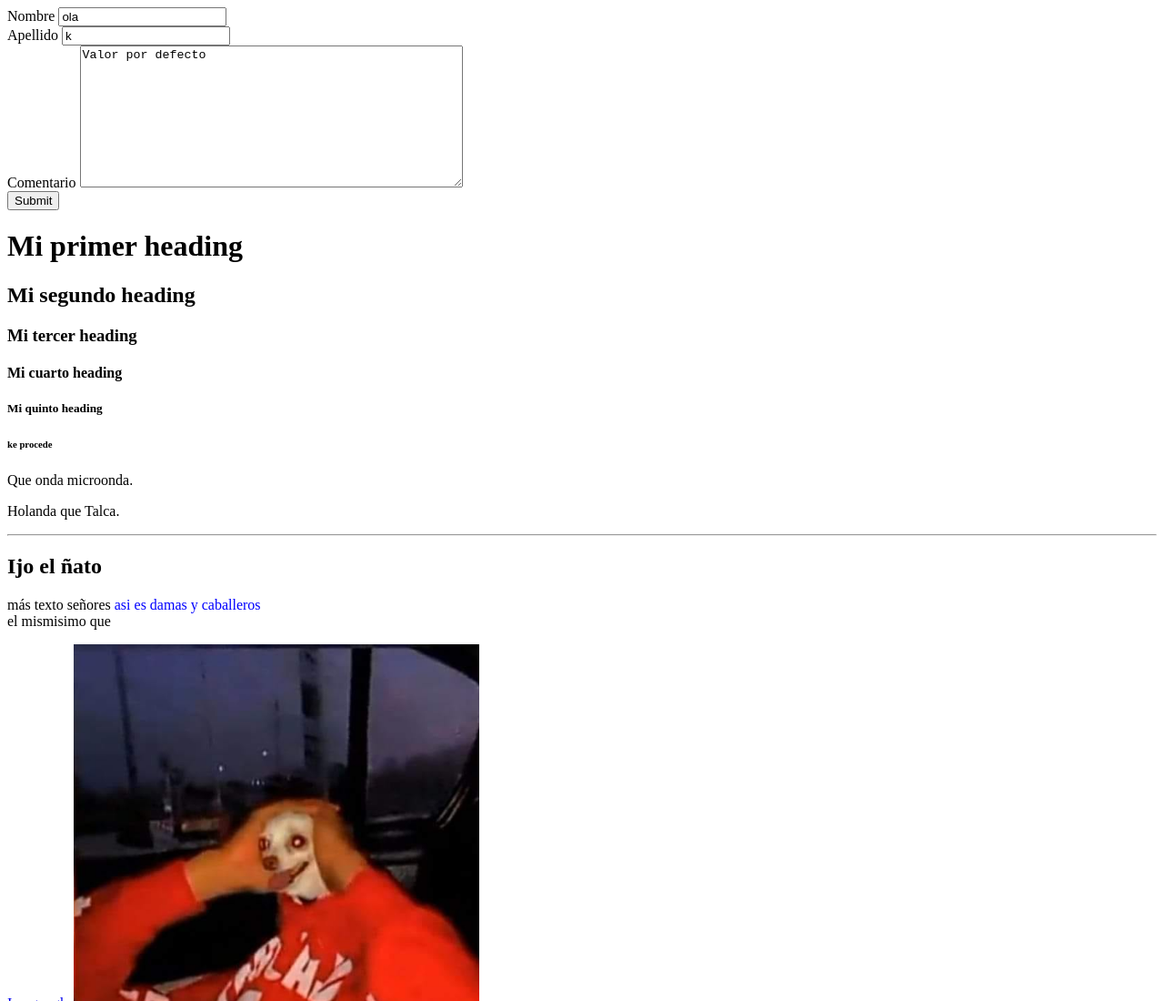
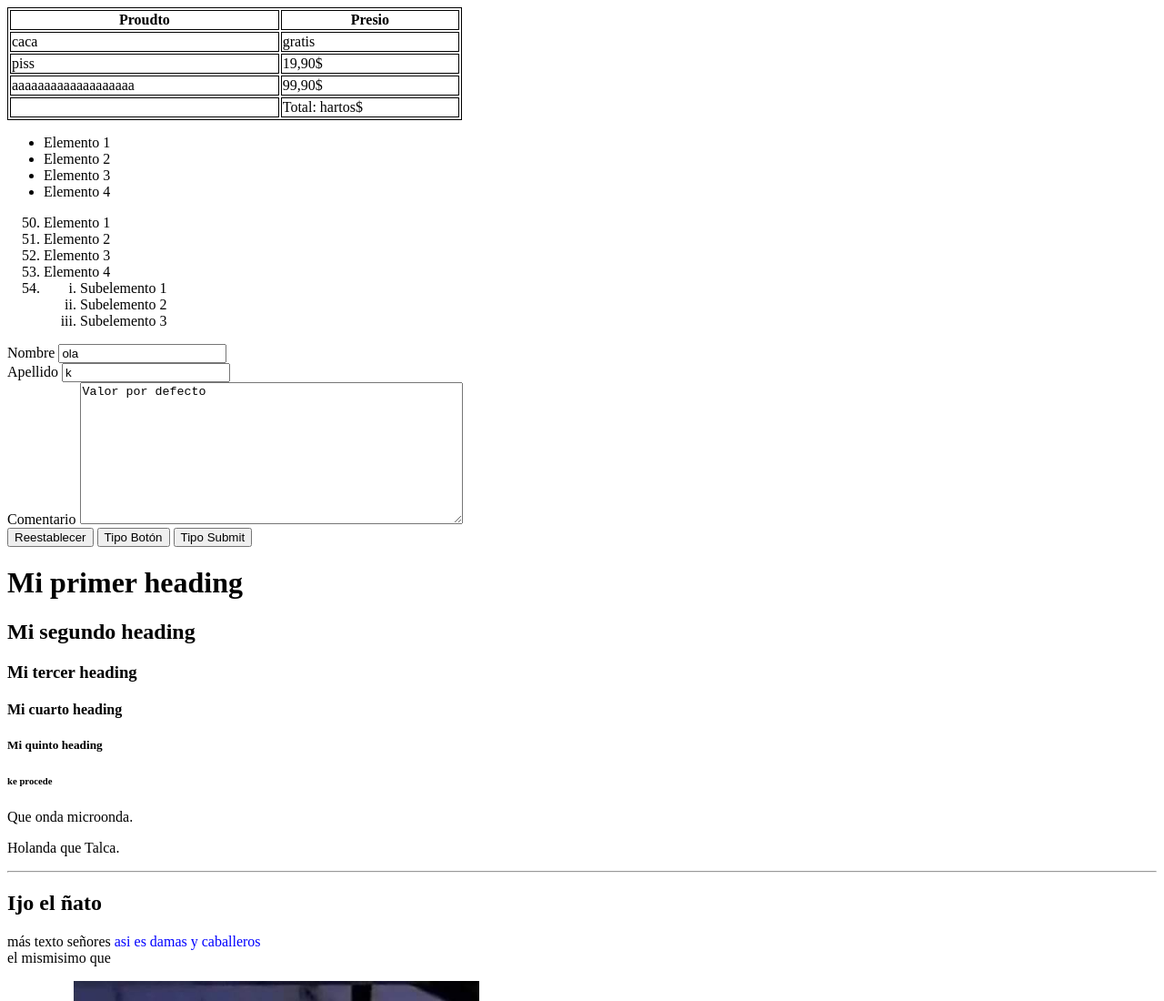
Before and after one commit to igutierrezr/html, a plain HTML site: page index.html in a window 1280 px wide. Shown: the top 1100 px of the page at 91% size. Drawn offline with Linux system fonts and the light colour scheme.

Commit message:
Modificaciones y Blog en html

```diff
--- a/index.html
+++ b/index.html
@@ -1,8 +1,65 @@
 <!DOCTYPE html>
 <head>
     <title>Mi primera web</title>
+    <style>
+        table, th, td {
+            border: 1px solid black;
+        }
+    </style>
 </head>
 <body>
+    <table style="width: 500px;">
+        <thead>
+            <tr>
+                <th>Proudto</th>
+                <th>Presio</th>
+            </tr>
+        </thead>
+        <tbody>
+            <tr>
+                <td>caca</td>
+                <td>gratis</td>
+            </tr>
+            <tr>
+                <td>piss</td>
+                <td>19,90$</td>
+            </tr>
+            <tr>
+                <td>aaaaaaaaaaaaaaaaaaa</td>
+                <td>99,90$</td>
+            </tr>
+        </tbody>
+        <tfoot>
+            <td></td>
+            <td>Total: hartos$</td>
+        </tfoot>
+    </table>
+
+
+    <!-- ul es lista no ordenada-->
+    <ul>
+        <li>Elemento 1</li>
+        <li>Elemento 2</li>
+        <li>Elemento 3</li>
+        <li>Elemento 4</li>
+    </ul>
+
+    <!-- ol es lista ordenada-->
+    <ol>
+        <li value="50">Elemento 1</li>
+        <li>Elemento 2</li>
+        <li>Elemento 3</li>
+        <li>Elemento 4</li>
+        <li>
+            <ol>
+                <li style="list-style-type: lower-roman">Subelemento 1</li>
+                <li style="list-style-type: lower-roman;">Subelemento 2</li>
+                <li style="list-style-type: lower-roman;">Subelemento 3</li>
+            </ol>
+        </li>
+    </ol>
+
+
     <form action="/formulario" method="POST">
         <label for="nombre">Nombre</label>
         <input value="ola" type="text" id="nombre" name="nombre" placeholder="Nombre"/>
@@ -13,7 +70,9 @@
         <label for="comentario">Comentario</label>
         <textarea rows="10" cols="50" id="comentario" placeholder="ingrese comentario" name="comentario">Valor por defecto</textarea>
         <br>
-        <input type="submit" />
+        <button type="reset">Reestablecer</button>
+        <button type="button">Tipo Botón</button>
+        <button type="submit">Tipo Submit</button>
     </form>
     <h1>Mi primer heading</h1>
     <h2>Mi segundo heading</h2>
```
Also changed, not shown: blog.html (added, +40 -0 lines), img/el.jpg (added), img/imagen2.jpg (added).
